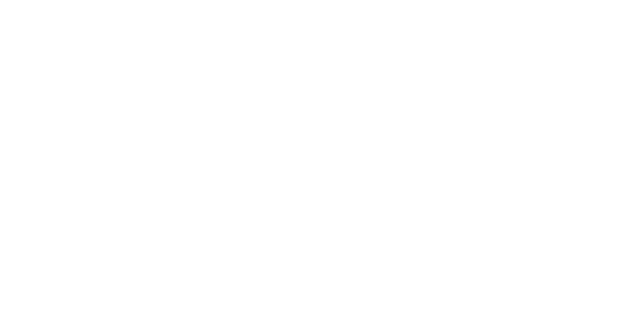
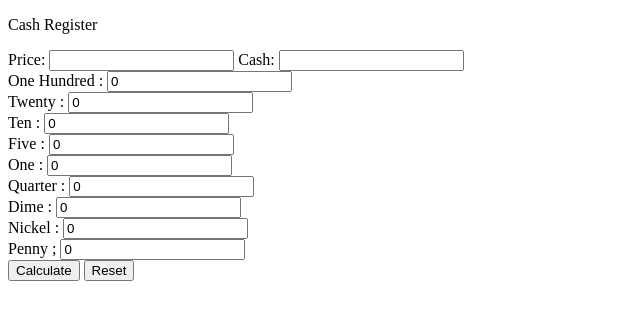
Before and after one commit to RashJrEdmund/JS-final-project, a plain HTML site: page index.html in a window 1280 px wide. Shown: the whole page, without its empty margins (0-640 px from the left). Drawn offline with Linux system fonts and the light colour scheme.

Commit message:
done filling html

```diff
--- a/index.html
+++ b/index.html
@@ -1,16 +1,127 @@
 <!DOCTYPE html>
 <html lang="en">
   <head>
-  <meta charset="UTF-8">
-  <meta http-equiv="X-UA-Compatible" content="IE=edge">
-  <meta name="viewport" content="width=device-width, initial-scale=1.0">
-  <link rel="stylesheet" href="assets/styles/style.css">
+    <meta charset="UTF-8" />
+    <meta http-equiv="X-UA-Compatible" content="IE=edge" />
+    <meta name="viewport" content="width=device-width, initial-scale=1.0" />
+    <link rel="stylesheet" href="assets/styles/style.css" />
     <title>Cash Register</title>
   </head>
   <body>
-  <div class="whole">
-
+    <main id="whole">
+      <form action="" id="cash-register">
+        <p class="title">Cash Register</p>
+        <div class="form-row">
+          <label for="price">Price:</label>
+          <input type="text" class="txt-input" id="price" autocomplete="off" />
+          <label for="cash">Cash:</label>
+          <input type="text" class="txt-input" id="cash" autocomplete="off" />
         </div>
+        <div class="form-row">
+          <label for="one-hundred">One Hundred :</label>
+          <input
+            type="text"
+            class="txt-input"
+            id="one-hundred"
+            value="0"
+            autocomplete="off"
+            onfocus="if(this.value == '0') {this.value = '';}"
+          />
+        </div>
+        <div class="form-row">
+          <label for="twenty">Twenty :</label>
+          <input
+            type="text"
+            class="txt-input"
+            id="twenty"
+            value="0"
+            autocomplete="off"
+            onfocus="if(this.value == '0') {this.value = '';}"
+          />
+        </div>
+        <div class="form-row">
+          <label for="ten">Ten :</label>
+          <input
+            type="text"
+            class="txt-input"
+            id="ten"
+            value="0"
+            autocomplete="off"
+            onfocus="if(this.value == '0') {this.value = '';}"
+          />
+        </div>
+        <div class="form-row">
+          <label for="five">Five :</label>
+          <input
+            type="text"
+            class="txt-input"
+            id="five"
+            value="0"
+            autocomplete="off"
+            onfocus="if(this.value == '0') {this.value = '';}"
+          />
+        </div>
+        <div class="form-row">
+          <label for="one">One :</label>
+          <input
+            type="text"
+            class="txt-input"
+            id="one"
+            value="0"
+            autocomplete="off"
+            onfocus="if(this.value == '0') {this.value = '';}"
+          />
+        </div>
+        <div class="form-row">
+          <label for="quarter">Quarter :</label>
+          <input
+            type="text"
+            class="txt-input"
+            id="quarter"
+            value="0"
+            autocomplete="off"
+            onfocus="if(this.value == '0') {this.value = '';}"
+          />
+        </div>
+        <div class="form-row">
+          <label for="dime">Dime :</label>
+          <input
+            type="text"
+            class="txt-input"
+            id="dime"
+            value="0"
+            autocomplete="off"
+            onfocus="if(this.value == '0') {this.value = '';}"
+          />
+        </div>
+        <div class="form-row">
+          <label for="nickel">Nickel :</label>
+          <input
+            type="text"
+            class="txt-input"
+            id="nickel"
+            value="0"
+            autocomplete="off"
+            onfocus="if(this.value == '0') {this.value = '';}"
+          />
+        </div>
+        <div class="form-row">
+          <label for="penny">Penny ;</label>
+          <input
+            type="text"
+            class="txt-input"
+            id="penny"
+            value="0"
+            autocomplete="off"
+            onfocus="if(this.value == '0') {this.value = '';}"
+          />
+        </div>
+        <div class="form-row">
+          <button id="submit-btn" class="calulate">Calculate</button>
+          <button id="reset-btn" class="reset">Reset</button>
+        </div>
+      </form>
+    </main>
     <script src="assets/scripts/script.js"></script>
   </body>
 </html>
```
Lines whose indentation alone changed are shown as unchanged.
